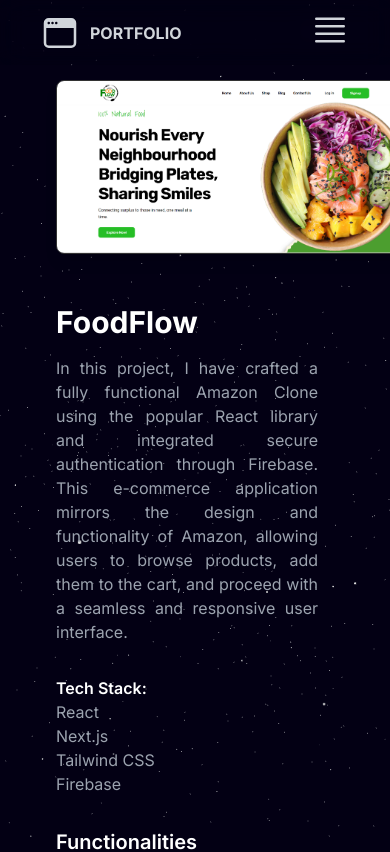
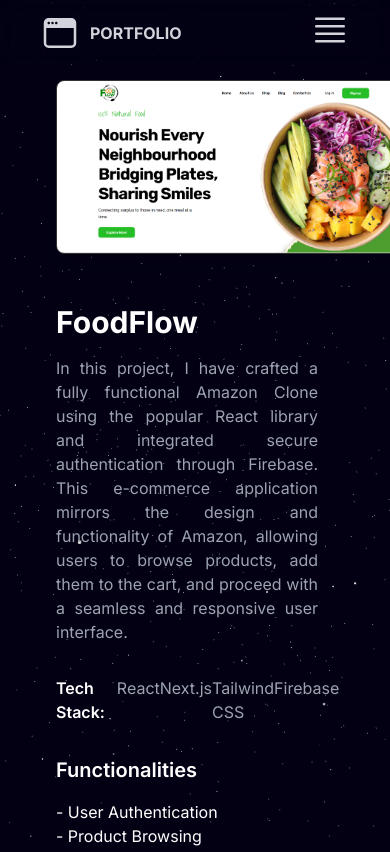
Before and after one commit to loshan20011/portfolio, a Next.js app: page /projects/Foodflow in a window 390 px wide. Shown: the top 852 px of the page. Built offline with nearby package versions, Linux system fonts and the light colour scheme; a web font is replaced by a local one.

Commit message:
tech-stack-mobile

```diff
--- a/app/projects/page.tsx
+++ b/app/projects/page.tsx
@@ -47,7 +47,7 @@ const Page = ({
 
         {/* Right side */}
         <div className="flex flex-col ml-0 md:ml-16 justify-center">
-          <div className="text-white flex flex-col md:flex-row mb-8 md:ml-0">
+          <div className="text-white flex flex-row mb-8 md:ml-0">
             <span className="mr-3 font-semibold">Tech Stack:</span>
 
             {techStack.map((tech, index) => (
```
